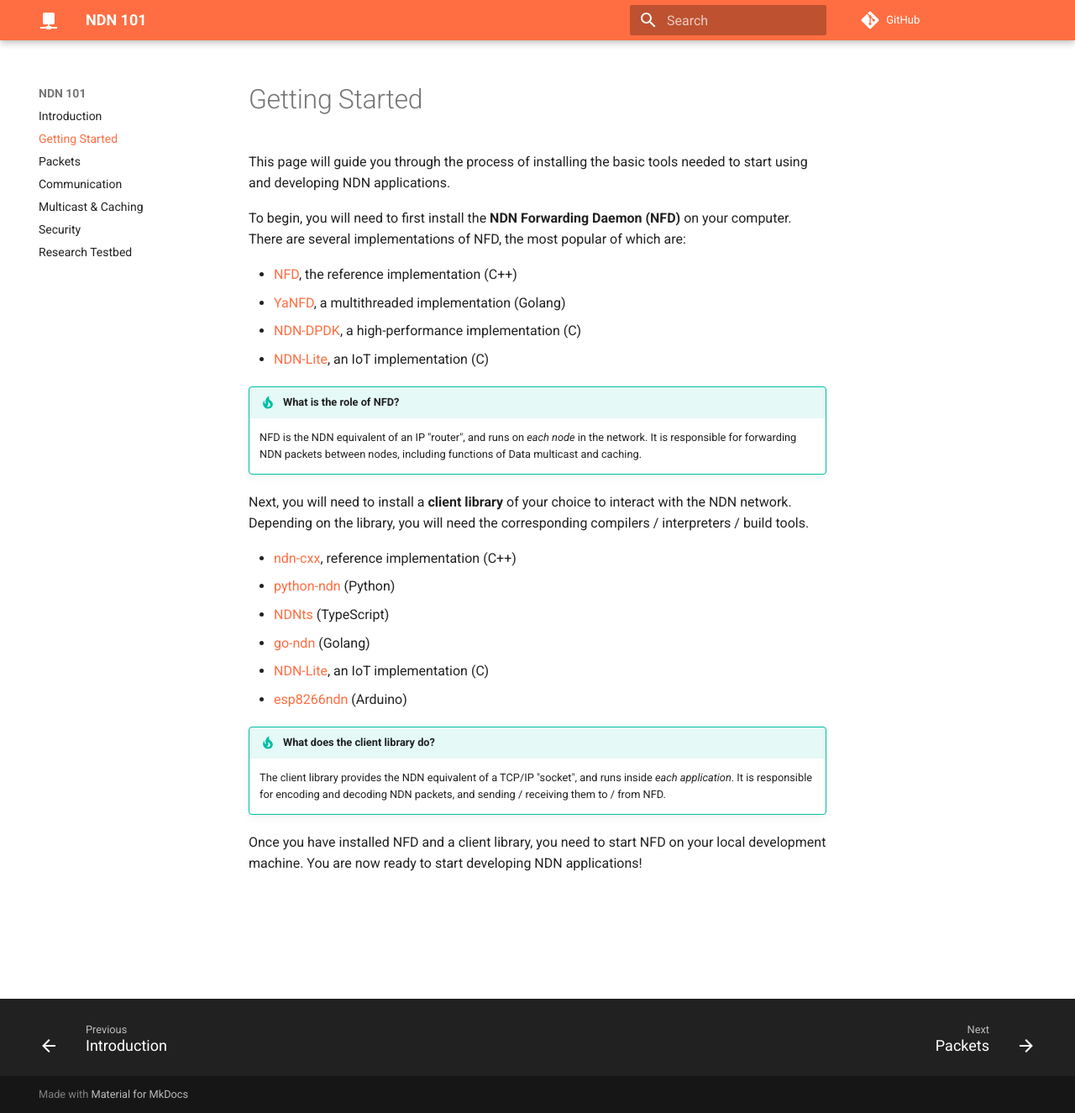
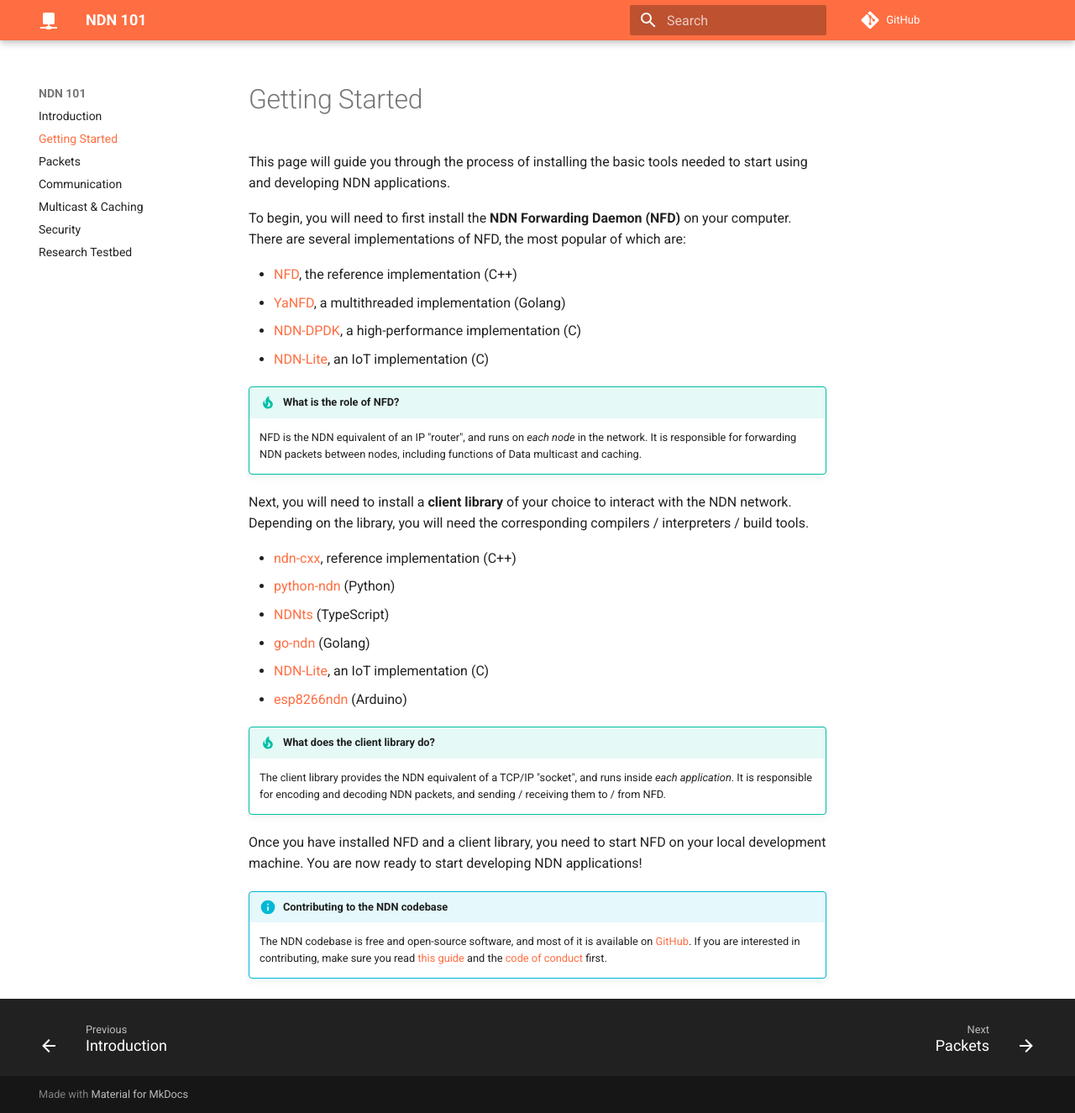
Before and after one commit to named-data/ndn-101, an MkDocs documentation site: the page built from docs/getting-started.md, in a window 1280 px wide and 1325 px high. Shown: the whole window at 84% size. Built offline with MkDocs 1.6.1 and Material for MkDocs 9.7.7, drawn with Linux system fonts in a browser that asks for light colours; comment, search, counter and statistics services are not loaded.

Commit message:
getting-started: add link to contrib

```diff
--- a/docs/getting-started.md
+++ b/docs/getting-started.md
@@ -31,3 +31,7 @@ Depending on the library, you will need the corresponding compilers / interprete
 
 Once you have installed NFD and a client library, you need to start NFD on your local development machine.
 You are now ready to start developing NDN applications!
+
+!!! info "Contributing to the NDN codebase"
+
+    The NDN codebase is free and open-source software, and most of it is available on [GitHub](https://github.com/named-data). If you are interested in contributing, make sure you read [this guide](https://github.com/named-data/.github/blob/main/CONTRIBUTING.md) and the [code of conduct](https://github.com/named-data/.github/blob/main/CODE_OF_CONDUCT.md) first.
```
